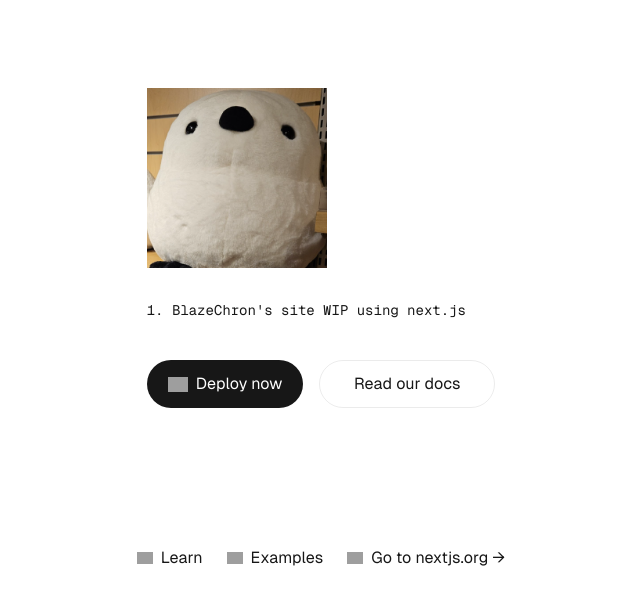
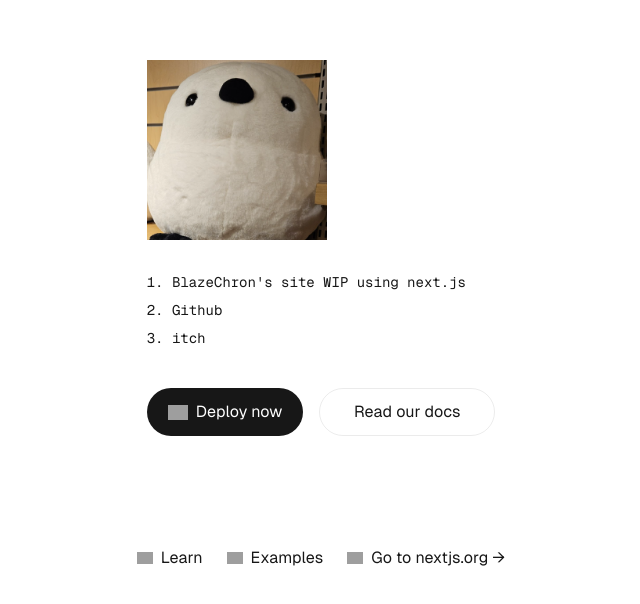
Before and after one commit to BlazeChron/BlazeChron.github.io, a Next.js app: page / in a window 1280 px wide. Shown: the part 152-756 px from the top of the page, without its empty margins (319-959 px from the left). Built offline with nearby package versions, Linux system fonts and the light colour scheme; grey boxes are pictures that could not be loaded.

Commit message:
Add links to profiles

```diff
--- a/app/page.tsx
+++ b/app/page.tsx
@@ -16,6 +16,12 @@ export default function Home() {
         <ol className="list-inside list-decimal text-sm text-center sm:text-left font-[family-name:var(--font-geist-mono)]">
           <li className="mb-2">
             BlazeChron&apos;s site WIP using next.js
+          </li>
+          <li className="mb-2">
+            <a href="https://github.com/BlazeChron">Github</a>
+          </li>
+          <li className="mb-2">
+            <a href="https://blazechron.itch.io/">itch</a>
           </li>
         </ol>
 
```
